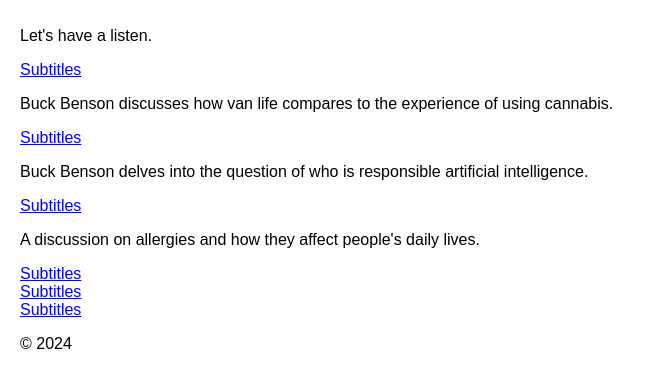
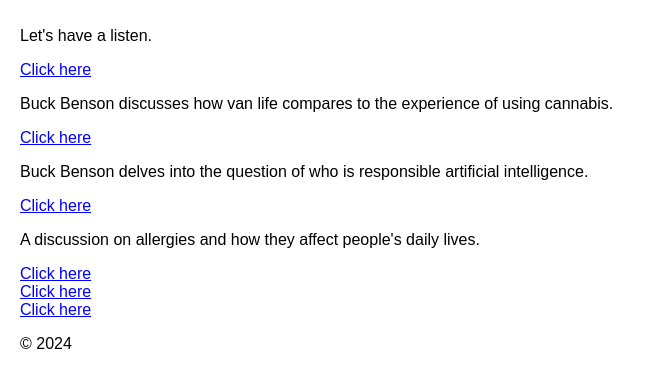
Before and after one commit to kaiqa/kaiqa.github.io, a plain HTML site: page okai.html in a window 1280 px wide. Shown: the part 158-546 px from the top of the page, without its empty margins (0-652 px from the left). Drawn offline with Linux system fonts and the light colour scheme.

Commit message:
okai improvements

```diff
--- a/okai.html
+++ b/okai.html
@@ -49,7 +49,7 @@
         <script
             src="https://www.buzzsprout.com/2369555/15149178-buck-benson-van-life-is-like-cannabis.js?container_id=buzzsprout-player-15149178&player=small"
             type="text/javascript" charset="utf-8"></script>
-        <span class="expandable-btn" onclick="toggleText('text1')">Subtitles</span>
+        <span class="expandable-btn" onclick="toggleText('text1')">Click here</span>
         <p>Buck Benson discusses how van life compares to the experience of using cannabis.
         <div id="text1" class="expandable">
             This weekend marks the second auto caravan fair in Hannover this year. The Auto Boat und Freizeit
@@ -84,7 +84,7 @@
         <script
             src="https://www.buzzsprout.com/2369555/15149443-buck-benson-who-is-responsible-for-ai.js?container_id=buzzsprout-player-15149443&player=small"
             type="text/javascript" charset="utf-8"></script>
-        <span class="expandable-btn" onclick="toggleText('text2')">Subtitles</span>
+        <span class="expandable-btn" onclick="toggleText('text2')">Click here</span>
         <p>Buck Benson delves into the question of who is responsible artificial intelligence.</p>
         <div id="text2" class="expandable">
 
@@ -119,7 +119,7 @@
         <script
             src="https://www.buzzsprout.com/2369555/15159318-allergies.js?container_id=buzzsprout-player-15159318&player=small"
             type="text/javascript" charset="utf-8"></script>
-        <span class="expandable-btn" onclick="toggleText('text3')">Subtitles</span>
+        <span class="expandable-btn" onclick="toggleText('text3')">Click here</span>
         <p>A discussion on allergies and how they affect people's daily lives.</p>
         <div id="text3" class="expandable">
             In the world of allergies, where sneezes reign supreme and noses run wild, picture a universe where the
@@ -157,12 +157,25 @@
             this topsy-turvy journey of allergenic delights.
         </div>
 
+
+        <!-- Don't panic -->
+        <!-- <div id="buzzsprout-player-15161710"></div>
+        <script
+            src="https://www.buzzsprout.com/2369555/15161710-don-t-panic.js?container_id=buzzsprout-player-15161710&player=small"
+            type="text/javascript" charset="utf-8"></script>
+
+        <p>The toasted one</p>
+        <div id="text3.1" class="expandable">
+            test
+        </div> -->
+
+
         <!-- the Key -->
         <div id="buzzsprout-player-15149570"></div>
         <script
             src="https://www.buzzsprout.com/2369555/15149570-the-key.js?container_id=buzzsprout-player-15149570&player=small"
             type="text/javascript" charset="utf-8"></script>
-        <span class="expandable-btn" onclick="toggleText('text4')">Subtitles</span>
+        <span class="expandable-btn" onclick="toggleText('text4')">Click here</span>
         <div id="text4" class="expandable">
             <p>Exploring the key factors that drive innovation and technology.</p>
         </div>
@@ -172,7 +185,7 @@
         <script
             src="https://www.buzzsprout.com/2369555/15159529-bose-ki.js?container_id=buzzsprout-player-15159529&player=small"
             type="text/javascript" charset="utf-8"></script>
-        <span class="expandable-btn" onclick="toggleText('text5')">Subtitles</span>
+        <span class="expandable-btn" onclick="toggleText('text5')">Click here</span>
         <div id="text5" class="expandable">
             <p>Lena Rena discusses who is responsible for artificial intelligence.</p>
         </div>
@@ -182,7 +195,7 @@
         <script
             src="https://www.buzzsprout.com/2369555/15152109-der-key.js?container_id=buzzsprout-player-15152109&player=small"
             type="text/javascript" charset="utf-8"></script>
-        <span class="expandable-btn" onclick="toggleText('text6')">Subtitles</span>
+        <span class="expandable-btn" onclick="toggleText('text6')">Click here</span>
         <div id="text6" class="expandable">
             <p>Discussion on the importance of 'the key' in various contexts.</p>
         </div>
```
